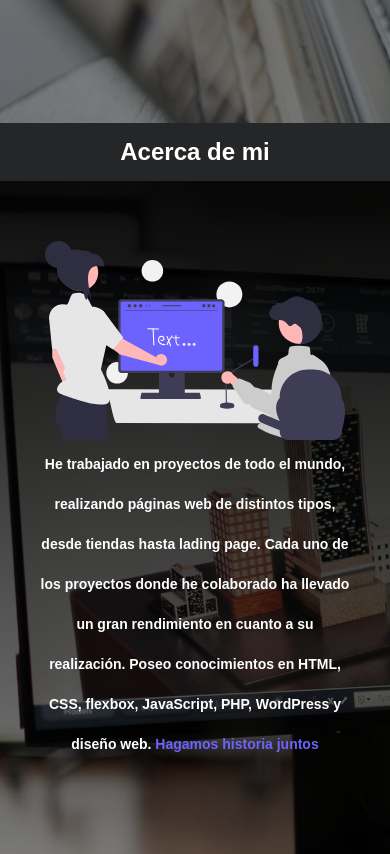
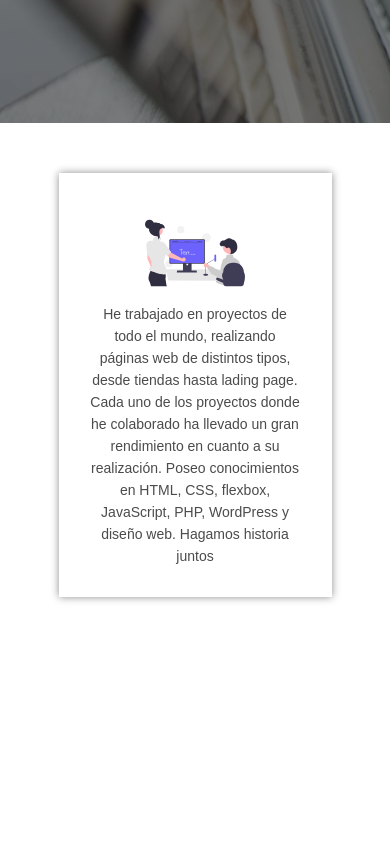
Before and after one commit to Diego-Lozada/Diego-Lozada.github.io, a plain HTML site: page index.html in a window 390 px wide. Shown: the part 2609-3463 px from the top of the page. After the commit the page ends 3256 px from the top, so only its background shows below. Drawn offline with nearby package versions, Linux system fonts and the light colour scheme.

Commit message:
initial commit

```diff
--- a/estilos.css
+++ b/estilos.css
@@ -283,8 +283,36 @@ margin-right: 0px;
 	background-image: linear-gradient(rgba(0, 0, 0, 8), rgba(0, 0, 0, 0.5)), url(computadora.jpg);
 	background-size: 1500px;
 }
+.acerca-de-mi{
+	width: 50%;
+	margin: 50px auto;
+	padding: 30px;
+	background: #fff;
+	box-shadow: 0px 0px 8px 0px rgba(0,0,0,0.45);
+	box-sizing: border-box;
+}
+.acerca-de-mi .info{
+	display: flex;
+	align-items: center;
+	flex-direction: column;
+}
+.acerca-de-mi .info img{
+	width: 100px;
+	height: 100px;
+}
+.acerca-de-mi .info p{
+font-size: 14px;
+line-height: 22px;
+text-align: center;
+color: #4b4b4b;
+}
+
+.caja{
+
+}
 .columnas{
 max-width: 1280px;
+
 padding-top: 60px;
 padding-bottom: 60px;
 text-align: center;
@@ -437,6 +465,9 @@ font-size: 45px;
 }
 
 @media screen and (max-width:560px){
+	.acerca-de-mi{
+		width: 70%;
+	}
 	.columnas img{
 	width: 300px;
 
--- a/index.html
+++ b/index.html
@@ -84,10 +84,11 @@
 		</div>
 	</div>
 </section>
-<section class="informacion">
+<!---<section class="informacion">
 	<div class="Acerca-de-mi">
 		<h2>Acerca de mi</h2>
 	</div>
+	<div class="caja">
 	<div class="columnas">
 		<img src="undraw_speech_to_text_re_8mtf.svg">
 	<div class="sobre-mi">
@@ -95,7 +96,14 @@
 		</div>
 
 			</div>
-</section>
+			 </div>
+</section>--->
+<div class="acerca-de-mi">
+	<div class="info">
+		<img src="undraw_speech_to_text_re_8mtf.svg">
+		<p>He trabajado en proyectos de todo el mundo, realizando páginas web de distintos tipos, desde tiendas hasta lading page. Cada uno de los proyectos donde he colaborado ha llevado un gran rendimiento en cuanto a su realización. Poseo conocimientos en HTML, CSS, flexbox, JavaScript, PHP, WordPress y diseño web. <span>Hagamos historia juntos<span></p>
+	</div>
+</div>
 
 <script src="https://kit.fontawesome.com/c15b744a04.js"></script>
  <script src="https://unpkg.com/aos@2.3.1/dist/aos.js"></script>
```
Also changed, not shown: main2.js (added, +34 -0 lines).
